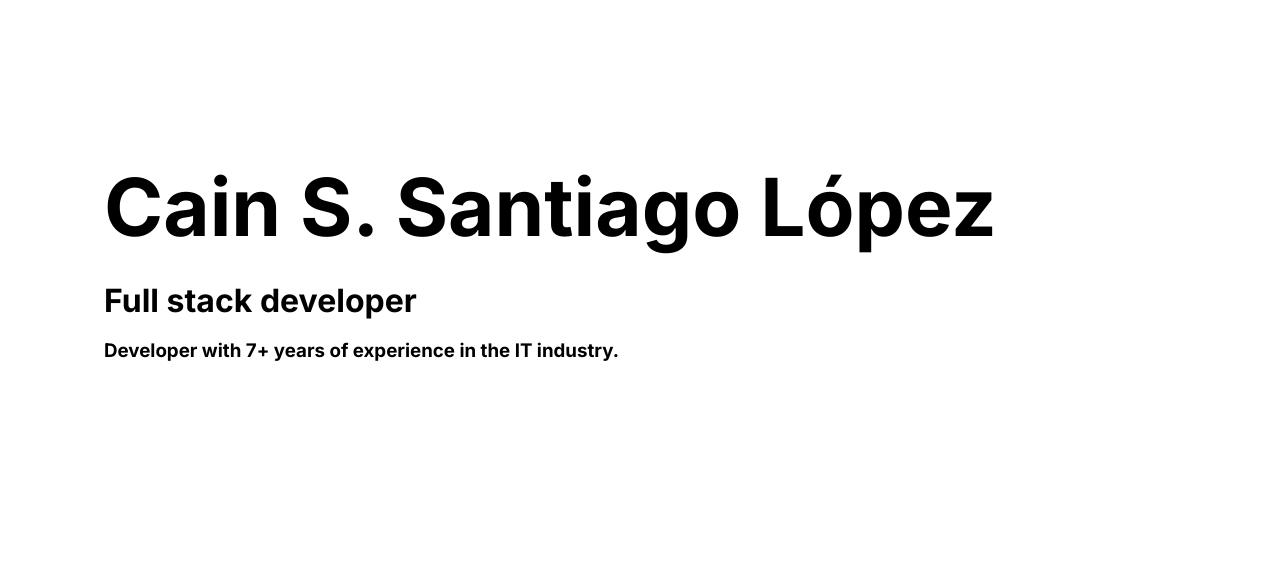
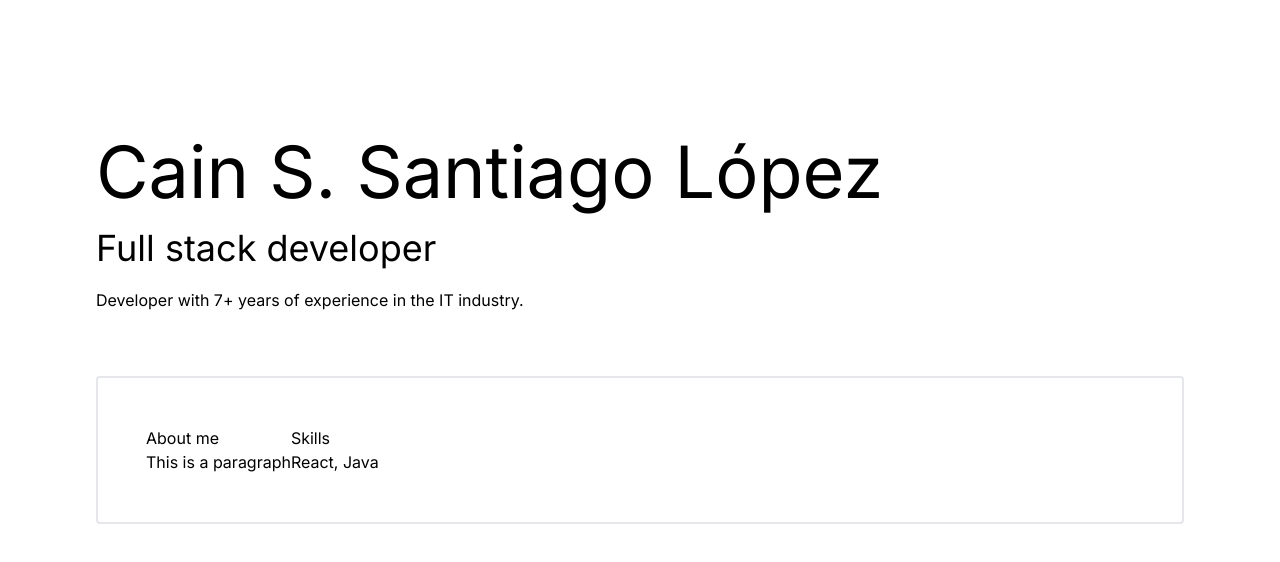
Before and after one commit to KainX/portfolio, a Next.js app: page / in a window 1280 px wide. Shown: the top 562 px of the page. Built offline with nearby package versions, Linux system fonts and the light colour scheme.

Commit message:
tailwind css added

```diff
--- /dev/null
+++ b/postcss.config.js
@@ -0,0 +1,6 @@
+module.exports = {
+  plugins: {
+    tailwindcss: {},
+    autoprefixer: {},
+  },
+}
--- a/src/app/globals.css
+++ b/src/app/globals.css
@@ -1,3 +1,6 @@
+@tailwind base;
+@tailwind components;
+@tailwind utilities;
 
 @media (prefers-color-scheme: dark) {
   html {
--- a/src/app/layout.js
+++ b/src/app/layout.js
@@ -15,3 +15,4 @@ export default function RootLayout({ children }) {
     </html>
   );
 }
+//TODO: Create repo and push
--- a/src/app/page.js
+++ b/src/app/page.js
@@ -1,10 +1,11 @@
+import { About } from "@/components/about";
 import { MainCard } from "@/components/mainCard";
-import styles from "./page.module.css";
 
 export default function Home() {
   return (
-    <main className={styles.main}>
+    <main className="flex flex-col justify-between p-24">
       <MainCard/>
+      <About/>
     </main>
   );
 }
--- a/src/app/page.module.css
+++ /dev/null
@@ -1,24 +0,0 @@
-.main {
-  display: flex;
-  flex-direction: column;
-  justify-content: space-between;
-  align-items: flex-start;
-  padding: 6rem;
-}
-
-.name{
-  font-size: 5em;
-  margin-bottom: auto;
-}
-
-.title{
-  font-size: 2em;
-  margin-bottom: auto;
-}
-
-/* Tablet and Smaller Desktop */
-@media (min-width: 701px) and (max-width: 1120px) {
-  .grid {
-    grid-template-columns: repeat(2, 50%);
-  }
-}
--- /dev/null
+++ b/src/components/about.js
@@ -0,0 +1,16 @@
+export const About = () => {
+    return(
+        <>
+            <article className="flex flex-row border-2 rounded p-12 mt-16">
+                <div className="flex-col">
+                    <h2>About me</h2>
+                    <p>This is a paragraph</p>
+                </div>
+                <div className="flex-col">
+                    <h2>Skills</h2>
+                    <p>React, Java</p>
+                </div>
+            </article>
+        </>
+    );
+}
--- a/src/components/mainCard.js
+++ b/src/components/mainCard.js
@@ -1,11 +1,10 @@
-import styles from "./../app/page.module.css";
 
 export const MainCard = () =>{
     return(
         <>
-            <h1 className={styles.name}>Cain S. Santiago López</h1>
-            <h2 className={styles.title}>Full stack developer</h2>
-            <h3> Developer with 7+ years of experience in the IT industry.</h3>
+            <h1 className="text-7xl mt-10">Cain S. Santiago López</h1>
+            <h2 className="text-4xl mt-5">Full stack developer</h2>
+            <h3 className="mt-5"> Developer with 7+ years of experience in the IT industry.</h3>
         </>
     );
 }
--- /dev/null
+++ b/tailwind.config.js
@@ -0,0 +1,15 @@
+/** @type {import('tailwindcss').Config} */
+module.exports = {
+  content: [
+    "./app/**/*.{js,ts,jsx,tsx,mdx}",
+    "./pages/**/*.{js,ts,jsx,tsx,mdx}",
+    "./components/**/*.{js,ts,jsx,tsx,mdx}",
+
+    // Or if using `src` directory:
+    "./src/**/*.{js,ts,jsx,tsx,mdx}",
+  ],
+  theme: {
+    extend: {},
+  },
+  plugins: [],
+}
```
Also changed, not shown: package.json (+6 -3 lines), 1 other file (tests, documents, lock files or other folders).
